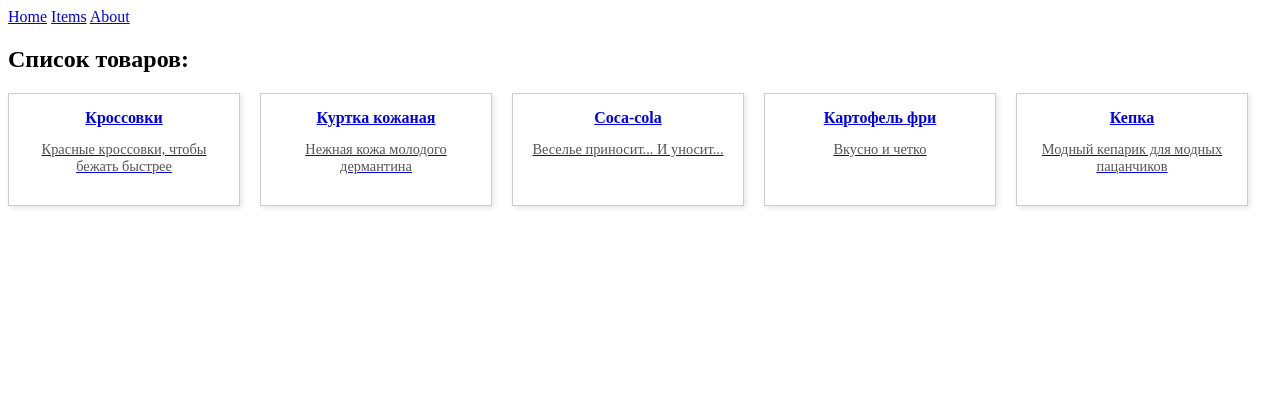
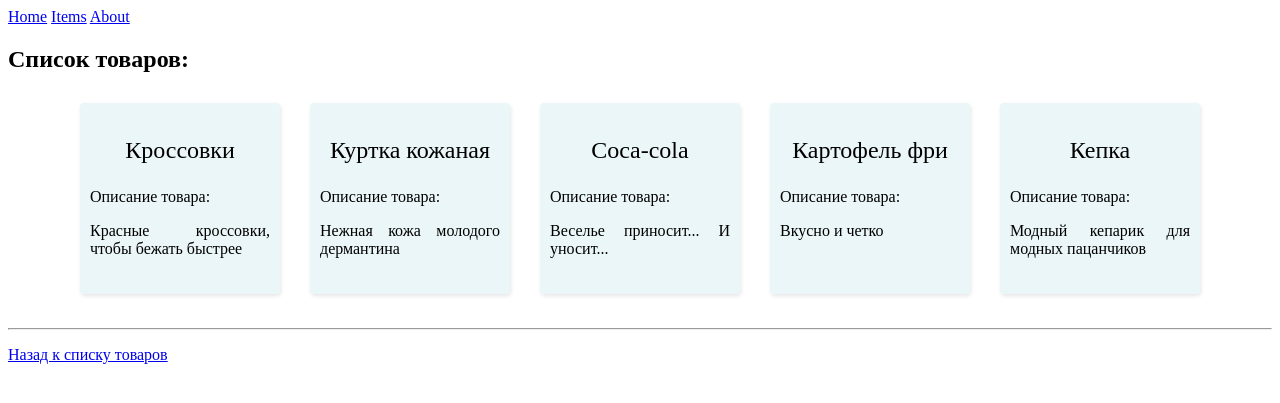
Before and after one commit to bumstik86-code/FirstDjango_10112025, a Django app: page /items in a window 1280 px wide. Shown: the top 403 px of the page. Run offline with Django 5.2, Linux system fonts and the light colour scheme; data comes from the database, SQL or seed files in the repository.

Commit message:
Done: M4:task1-4

```diff
--- /dev/null
+++ b/Demo-extends-include/inc-1.html
@@ -0,0 +1,5 @@
+<div>
+    <p>
+        Какой-то кусок html, который можно подставить на любую другую страницу
+    </p>
+</div>
--- a/FirstDjango/settings.py
+++ b/FirstDjango/settings.py
@@ -118,6 +118,12 @@ USE_TZ = True
 
 STATIC_URL = 'static/'
 
+STATICFILES_DIRS = (
+    BASE_DIR / "static",
+)
+
+
+
 # Default primary key field type
 # https://docs.djangoproject.com/en/5.2/ref/settings/#default-auto-field
 
--- a/FirstDjango/urls.py
+++ b/FirstDjango/urls.py
@@ -1,9 +1,12 @@
 from django.urls import path
 from MainApp import views
+from django.conf import settings
+from django.conf.urls.static import static
+
 
 urlpatterns = [
-    path('', views.home),
-    path('about', views.about),
-    path('item/<int:item_id>/',views.item),
-    path('items', views.items_list),
-]
+    path('', views.home, name='home'),
+    path('about', views.about, name='about'),
+    path('item/<int:item_id>/',views.item, name='item-detail'),
+    path('items', views.items_list, name='items-list'),
+] + static(settings.STATIC_URL, document_root=settings.STATIC_ROOT)
--- /dev/null
+++ b/static/css/style.css
@@ -0,0 +1,47 @@
+* {
+    box-sizing: border-box;
+}
+
+.item{
+    width:150pt;
+    height: 100%;
+    margin: 10px;
+    box-shadow: 1px 2px 4px rgba(0, 0, 0, 0.1);
+    border-radius: 4px;
+    padding-top:10px;
+    background: rgba(223, 241, 244, 0.625);
+}
+
+.item:hover {
+    background: rgb(207, 232, 237);
+    box-shadow: 4px 8px 16px rgba(71, 215, 240);
+}
+
+.item p{
+    padding-left: 10px;
+    padding-right: 10px;
+}
+
+.item_name{
+    font-size: 1.5em;
+    text-align:center;
+ }
+
+ .item a{
+    text-decoration: none;
+    color: black;
+    text-align: justify;
+
+ }
+.items {
+    width: 100%;
+    display: grid;
+    /* Автоматически заполняем на всю ширину grid-контейнера */
+    grid-template-columns: repeat(auto-fill, 200px);
+    max-width: 1200px; /* Ширина grid-контейнера */
+    justify-content: center;
+    justify-items: center; /* Размещаем карточку по центру */
+    column-gap: 30px; /* Отступ между колонками */
+    row-gap: 40px; /* Отступ между рядами */
+    margin: 0 auto;
+  }
--- /dev/null
+++ b/templates/base.html
@@ -0,0 +1,26 @@
+<!DOCTYPE html>
+<html lang="en">
+
+{% load static %}
+
+<head>
+    <meta charset="UTF-8">
+    <meta name="viewport" content="width=device-width, initial-scale=1.0">
+    <title>
+        {% block title %} Document {% endblock %}
+    </title>
+     {% block style %}
+        <link rel="stylesheet" href="{% static "css/style.css" %}">
+    {% endblock  %}
+</head>
+<body>
+        <main>
+        {% block content %}
+            {% include "header.html" %}
+        {% endblock %}
+    </main>
+    <br><br>
+    <hr>
+    {% include "footer.html" %}
+</body>
+</html>
--- /dev/null
+++ b/templates/footer.html
@@ -0,0 +1 @@
+    <p><a href='{% url "items-list" %}'>Назад к списку товаров</a></p>
--- /dev/null
+++ b/templates/header.html
@@ -0,0 +1,5 @@
+    <header>
+        <nav class="navbar">
+            <a href="{% url "home" %}">Home</a> <a href="{% url "items-list" %}">Items</a> <a href="{% url "about" %}">About</a>
+        </nav>
+    </header>
--- a/templates/items.html
+++ b/templates/items.html
@@ -1,45 +1,19 @@
-<!DOCTYPE html>
-<html lang="en">
-<head>
-    <meta charset="UTF-8">
-    <meta name="viewport" content="width=device-width, initial-scale=1.0">
-    <title>Товары</title>
-    <style>
-        ul.hr {
-            list-style: none; /* Убирает маркеры списка */
-            padding: 0;
-            margin: 0;
-            display: flex;
-            gap: 20px;
-        }
-        ul.hr li {
-            display: inline-block; /* Делает элементы списка "inline" */
-            width: 200px;
-            padding: 15px;
-            border: 1px solid #ccc;
-            text-align: center;
-            box-shadow: 2px 2px 5px rgba(0, 0, 0, 0.1);
-        }
-        li p { /* Стилизация для описания внутри элемента списка */
-            font-size: 0.9em;
-            color: #555;
-        }
-    </style>
-</head>
-<body>
-    <nav class="navbar">
-        <a href="/">Home</a> <a href="/items">Items</a> <a href="/about">About</a>
-    </nav>
+{% extends "base.html" %}
+{% block title %} Item page {% endblock  %}
+
+{% block content %}
+    {{ block.super }}
     <h2>Список товаров:</h2>
-    <ul class="hr">
+
+    <div class="items">
         {% for item in goods  %}
-        <li>
-            <a href="item/{{item.id}}">
-                <strong>{{item.name}}</strong>
+        <div class="item">
+            <a href='{% url "item-detail" item.id %}'>
+                <p class="item_name">{{item.name}}</p>
+                <p>Описание товара:</p>
                 <p>{{item.description}}</p>
             </a>
-        </li>
+        </div>
         {% endfor %}
-    </ul>
-</body>
-</html>
+    </div>
+{% endblock  %}
```
Also changed, not shown: Demo-extends-include/base.html (added, +25 -0 lines), Demo-extends-include/page1.html (added, +7 -0 lines), Demo-extends-include/page2.html (added, +11 -0 lines), templates/about.html (+9 -13 lines), templates/index.html (+11 -13 lines), templates/item.html (+7 -14 lines), static/images/django.svg (added).
